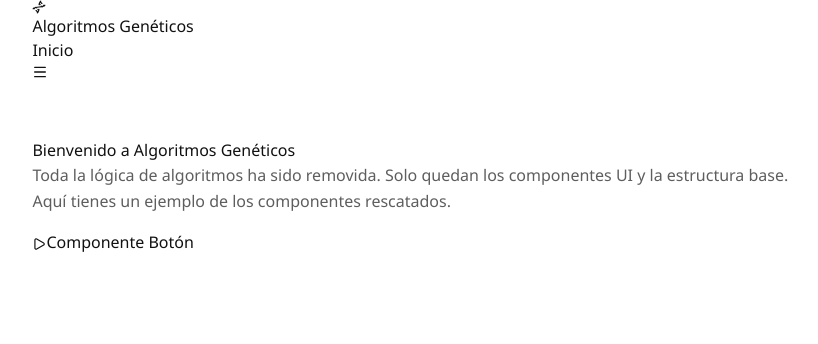
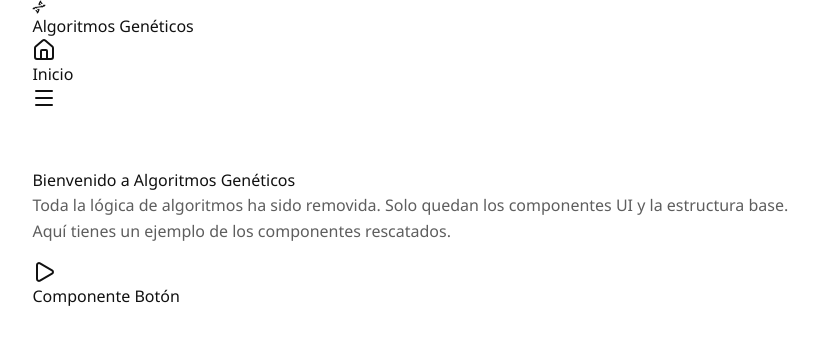
Before and after one commit to iamrodrigodev/parcial-ia-ga, a React (Vite) app: page / in a window 1280 px wide. Shown: the top 344 px of the page, without its empty margins (6-824 px from the left). Built offline with nearby package versions, Linux system fonts and the light colour scheme.

Commit message:
feat(ui): forzar soporte de iconos a la izquierda en el componente Boton

```diff
--- a/src/components/navigation/BarraNavegacion.tsx
+++ b/src/components/navigation/BarraNavegacion.tsx
@@ -1,6 +1,6 @@
 import { useState } from "react";
 import { Link, NavLink } from "react-router-dom";
-import { Menu, Dna, X } from "lucide-react";
+import { Menu, Dna, X, Home } from "lucide-react";
 import { Boton } from "@/components/ui/boton";
 import { concatenarClases } from "@/lib/utiles";
 
@@ -23,7 +23,7 @@ export function BarraNavegacion() {
 
         <nav className="hidden md:flex items-center gap-2 flex-1 justify-end">
           {elementos.map((elemento) => (
-            <Boton key={elemento.ruta} comoHijo>
+            <Boton key={elemento.ruta} comoHijo icono={Home}>
               <Link to={elemento.ruta}>
                 {elemento.etiqueta}
               </Link>
@@ -36,16 +36,15 @@ export function BarraNavegacion() {
           tamano="pequeno"
           className="md:hidden"
           onClick={() => setAbierto((valor) => !valor)}
-        >
-          {abierto ? <X size={16} /> : <Menu size={16} />}
-        </Boton>
+          icono={abierto ? X : Menu}
+        />
       </div>
 
       {abierto ? (
         <div className="md:hidden border-t">
           <div className="container mx-auto max-w-[1220px] px-4 py-2 grid gap-1">
             {elementos.map((elemento) => (
-              <Boton key={elemento.ruta} comoHijo className="w-full justify-start">
+              <Boton key={elemento.ruta} comoHijo className="w-full justify-start" icono={Home}>
                 <Link to={elemento.ruta} onClick={() => setAbierto(false)}>
                   {elemento.etiqueta}
                 </Link>
--- a/src/components/ui/boton.tsx
+++ b/src/components/ui/boton.tsx
@@ -1,5 +1,5 @@
 import * as React from "react";
-import { Slot } from "@radix-ui/react-slot";
+import { Slot, Slottable } from "@radix-ui/react-slot";
 import { cva, type VariantProps } from "class-variance-authority";
 import { concatenarClases } from "@/lib/utiles";
 
@@ -30,12 +30,18 @@ export interface PropiedadesBoton
   extends React.ButtonHTMLAttributes<HTMLButtonElement>,
     VariantProps<typeof variantesBoton> {
   comoHijo?: boolean;
+  icono?: React.ElementType;
 }
 
 export const Boton = React.forwardRef<HTMLButtonElement, PropiedadesBoton>(
-  ({ className, variante, tamano, comoHijo = false, ...propiedades }, ref) => {
+  ({ className, variante, tamano, comoHijo = false, icono: Icono, children, ...propiedades }, ref) => {
     const Componente = comoHijo ? Slot : "button";
-    return <Componente className={concatenarClases(variantesBoton({ variante, tamano, className }))} ref={ref} {...propiedades} />;
+    return (
+      <Componente className={concatenarClases(variantesBoton({ variante, tamano, className }))} ref={ref} {...propiedades}>
+        {Icono && <Icono />}
+        <Slottable>{children}</Slottable>
+      </Componente>
+    );
   },
 );
 Boton.displayName = "Boton";
--- a/src/pages/PaginaInicio.tsx
+++ b/src/pages/PaginaInicio.tsx
@@ -16,8 +16,7 @@ export function PaginaInicio() {
           <p style={{ marginBottom: '1rem' }}>
             Aquí tienes un ejemplo de los componentes rescatados.
           </p>
-          <Boton>
-            <Play size={14} className="mr-2" style={{ display: 'inline-block' }} />
+          <Boton icono={Play}>
             Componente Botón
           </Boton>
         </ContenidoTarjeta>
--- a/src/pages/PaginaNoEncontrada.tsx
+++ b/src/pages/PaginaNoEncontrada.tsx
@@ -1,12 +1,13 @@
 import { Link } from "react-router-dom";
 import { Boton } from "@/components/ui/boton";
+import { ArrowLeft } from "lucide-react";
 
 export function PaginaNoEncontrada() {
   return (
     <div className="flex flex-col items-center justify-center min-h-[50vh] text-center px-4">
       <h1 className="text-4xl font-bold mb-4">404</h1>
       <p className="text-muted-foreground mb-8">La página que buscas no existe.</p>
-      <Boton comoHijo>
+      <Boton comoHijo icono={ArrowLeft}>
         <Link to="/">Volver al inicio</Link>
       </Boton>
     </div>
```
